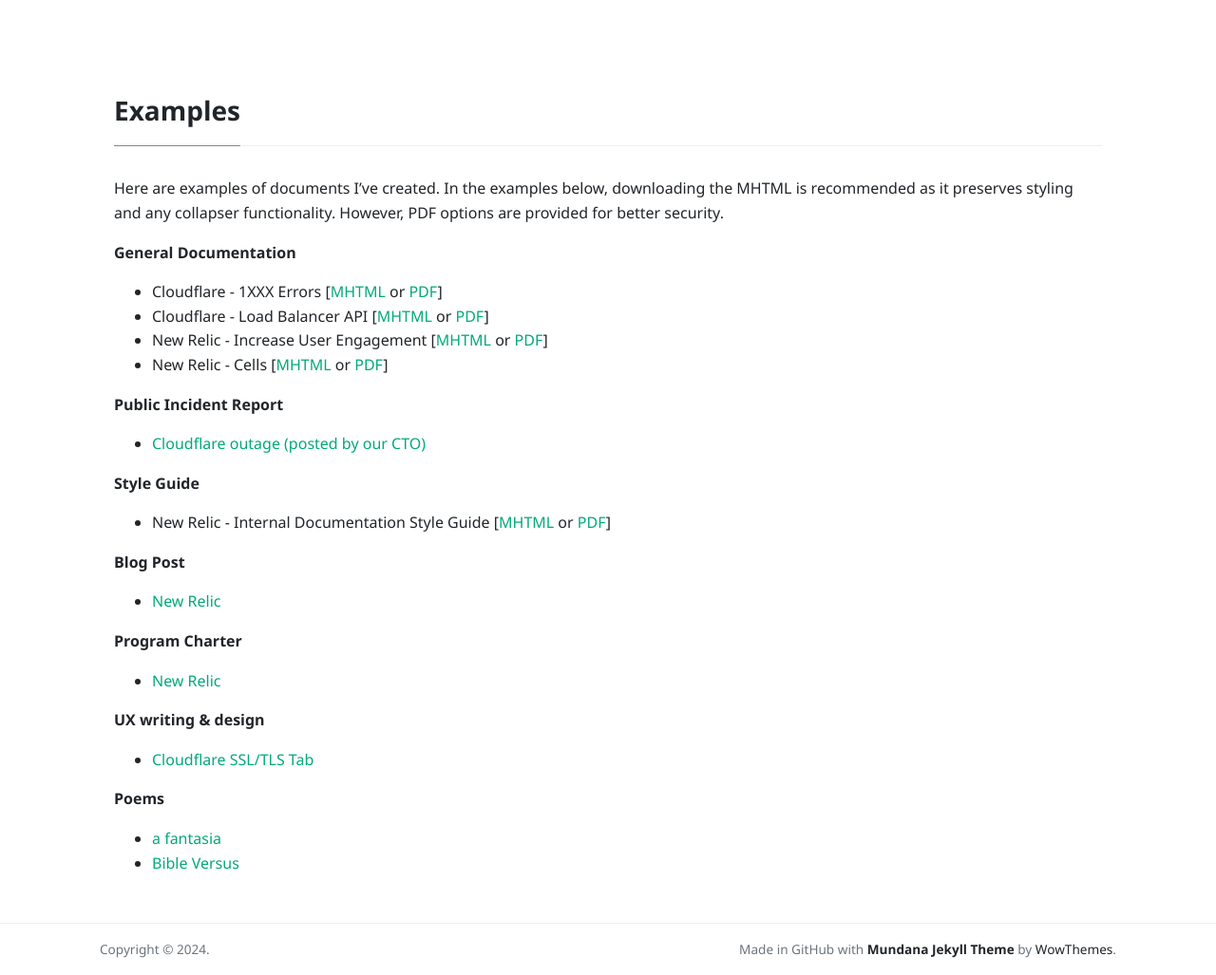
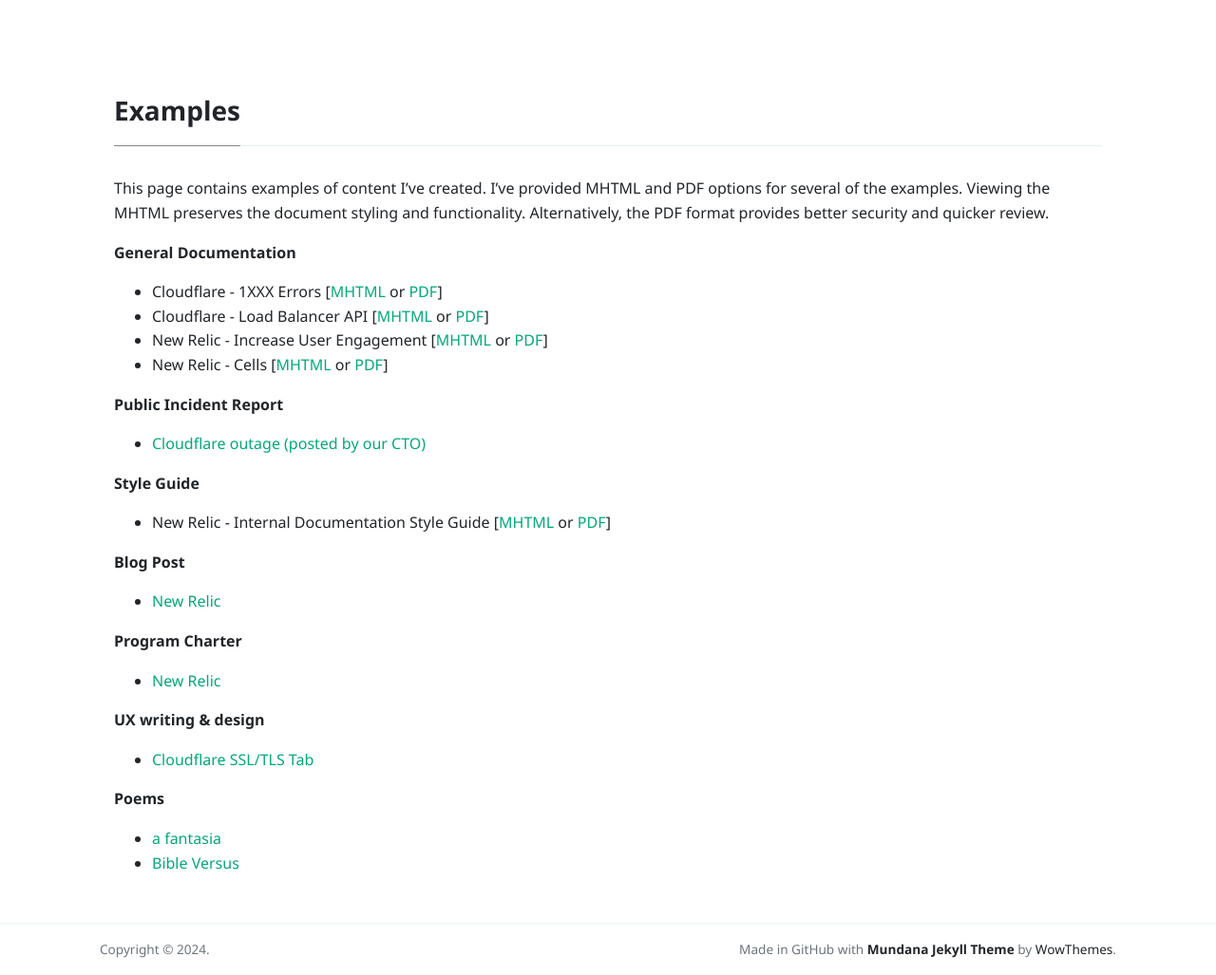
Before and after one commit to stumblefiend/jeremy.pugh, a Jekyll site: the page built from _pages/examples.md, in a window 1280 px wide and 1027 px high. Shown: the whole window at 95% size. Built offline with Jekyll 4.4.1, drawn with Linux system fonts in a browser that asks for light colours; nearby versions of some CDN libraries.

Commit message:
Update examples.md

```diff
--- a/_pages/examples.md
+++ b/_pages/examples.md
@@ -3,7 +3,7 @@
 permalink: "/examples.html"
 ---
 
-Here are examples of documents I've created. In the examples below, downloading the MHTML is recommended as it preserves styling and any collapser functionality. However, PDF options are provided for better security.
+This page contains examples of content I've created. I've provided MHTML and PDF options for several of the examples. Viewing the MHTML preserves the document styling and functionality. Alternatively, the PDF format provides better security and quicker review.
 
  **General Documentation**
 - Cloudflare - 1XXX Errors [[MHTML](/assets/docs/1xxx.mhtml) or [PDF](/assets/docs/1xxx.pdf)]
```
